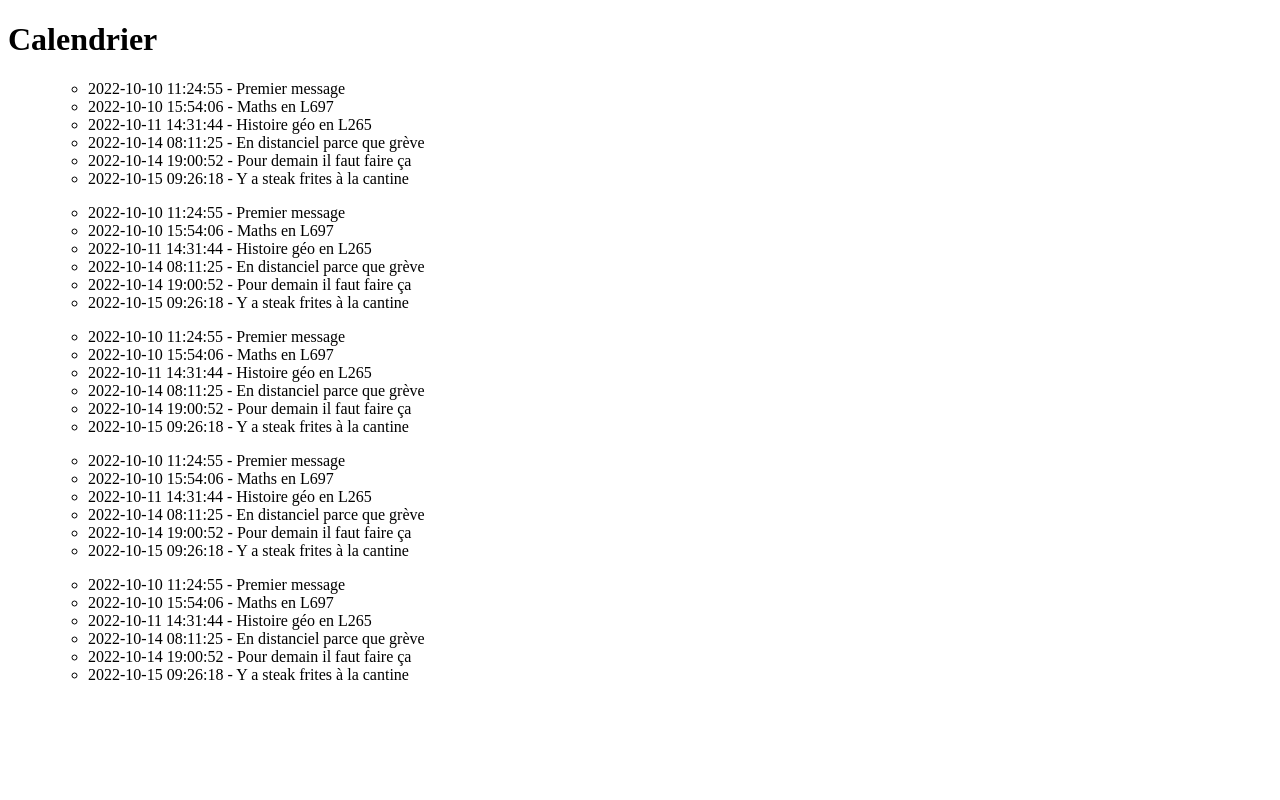
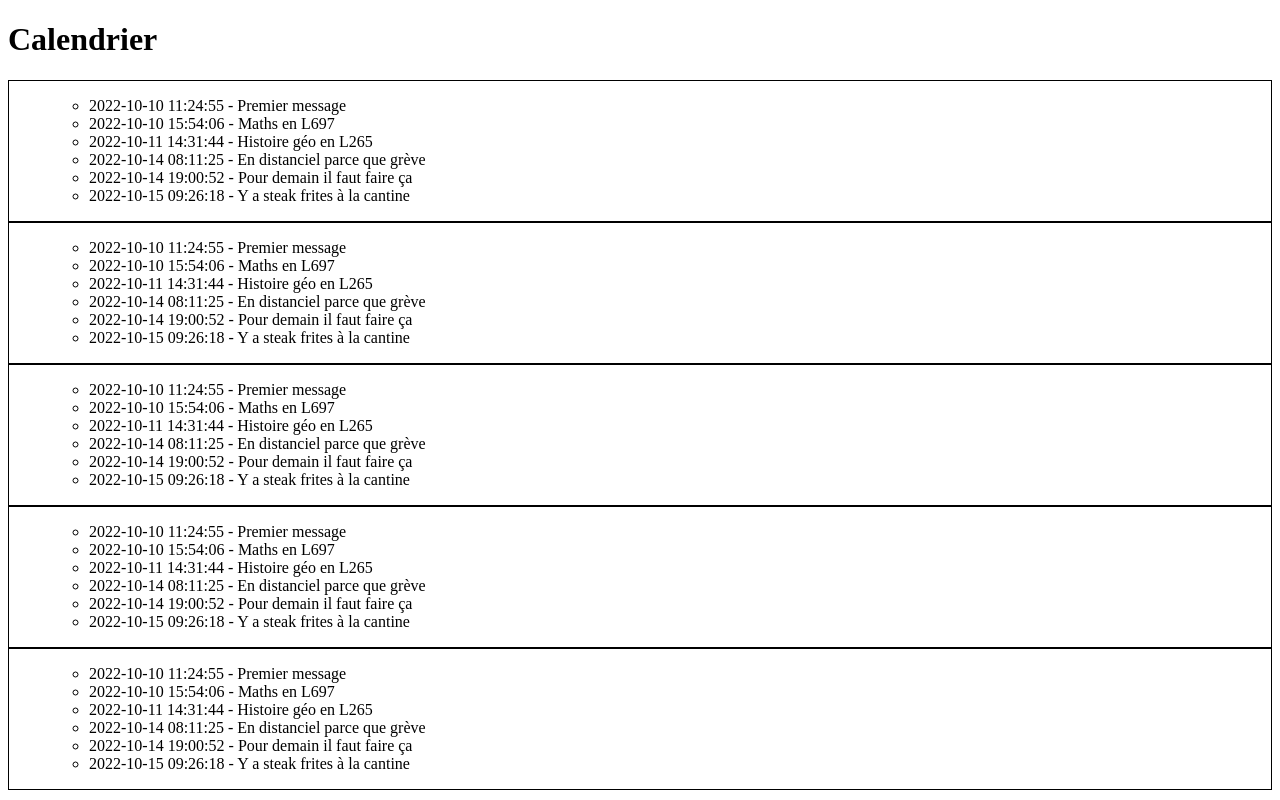
Before and after one commit to Matthh69/calendarpy, a Flask app: page /calendar/1 in a window 1280 px wide. Run offline with Flask 3, Linux system fonts and the light colour scheme; data comes from the database, SQL or seed files in the repository.

Commit message:
updated style and calendar template

```diff
--- a/app/routes.py
+++ b/app/routes.py
@@ -17,7 +17,7 @@ def calendar(id):
     cursor = conn.cursor()
 
     # Récupération de tous les événements
-    cursor.execute('SELECT * FROM event WHERE id_cal = ?', (id,))
+    cursor.execute('SELECT * FROM event WHERE id_cal = ? ORDER BY event_date ASC', (id,))
     events = cursor.fetchall()
     return render_template('calendar.html', events=events)
 
--- a/app/static/style.css
+++ b/app/static/style.css
@@ -0,0 +1,3 @@
+.day {
+    border: black 1px solid;
+}
--- a/app/templates/calendar.html
+++ b/app/templates/calendar.html
@@ -3,6 +3,7 @@
 <head>
     <meta charset="UTF-8">
     <title>Calendar</title>
+    <link rel="stylesheet" href="{{ url_for('static', filename='style.css') }}">
 </head>
 <body>
 
@@ -10,7 +11,7 @@
 
         <h1>Calendrier</h1>
 
-        <div id="day1">
+        <div id="day1" class="day">
             <ul>
                 <p>
 
@@ -24,7 +25,7 @@
             </ul>
         </div>
 
-        <div id="day2">
+        <div id="day2" class="day">
             <ul>
                 <p>
 
@@ -38,7 +39,7 @@
             </ul>
         </div>
 
-        <div id="day3">
+        <div id="day3" class="day">
             <ul>
                 <p>
 
@@ -52,7 +53,7 @@
             </ul>
         </div>
 
-        <div id="day4">
+        <div id="day4" class="day">
             <ul>
                 <p>
 
@@ -66,7 +67,7 @@
             </ul>
         </div>
 
-        <div id="day5">
+        <div id="day5" class="day">
             <ul>
                 <p>
 
```
